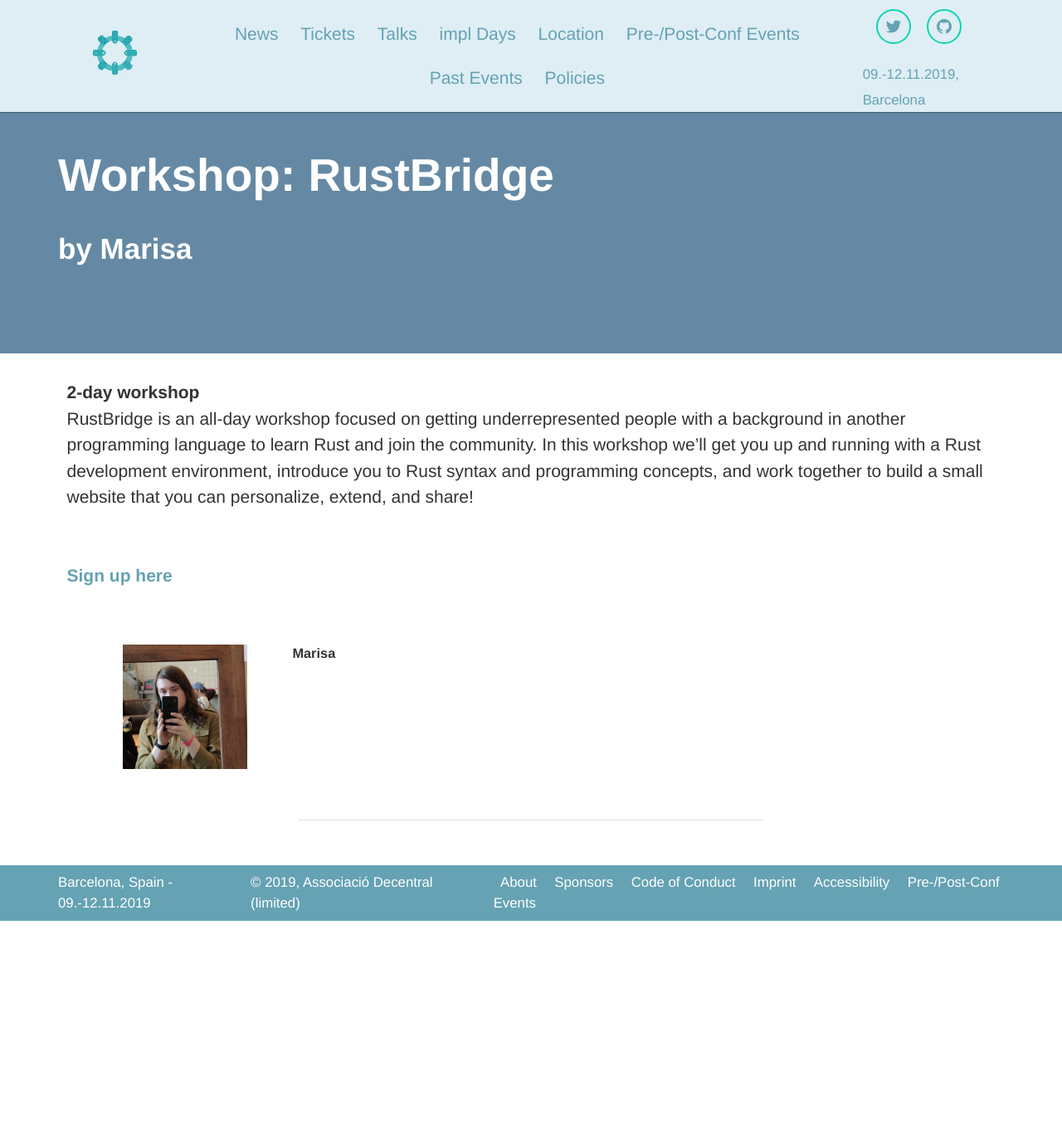
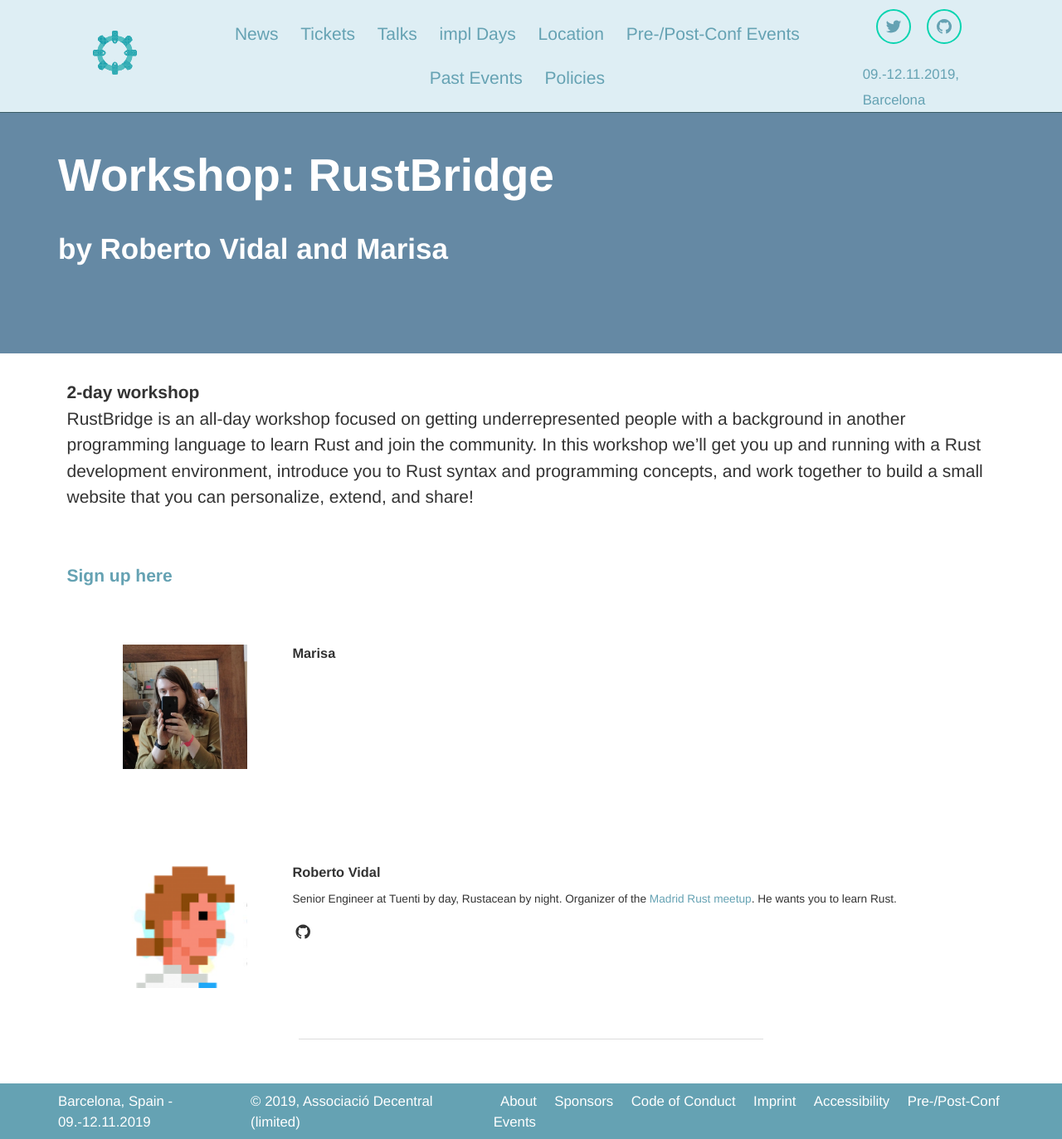
Before and after one commit to RustFestEU/barcelona.rustfest.eu, a Jekyll site: the page built from _sessions/rustbridge.md, in a window 1280 px wide. Shown: the whole page at 83% size. Built offline with Jekyll 4.4.1, drawn with Linux system fonts in a browser that asks for light colours; nearby versions of some CDN libraries; before the commit the page ends 1110 px from its top, so only the background shows below that.

Commit message:
Add roberto

```diff
--- a/_data/speakers.yml
+++ b/_data/speakers.yml
@@ -270,3 +270,13 @@
     Currently he is writing his PhD thesis at TU Bergakademie Freiberg, Germany,
     where he builds a database system for geoscientist to collaborate on their work
     and which allows others to reproduce their results.
+
+rvidal:
+  name: Roberto Vidal
+  thumbnailUrl: rvidal.png
+  links:
+    - icon: github
+      link: https://github.com/jrvidal
+  desc: |
+    Senior Engineer at Tuenti by day, Rustacean by night. Organizer of the [Madrid Rust meetup](https://www.meetup.com/MadRust/).
+    He wants you to learn Rust.
--- a/_layouts/meta-twitter-card-generator.html
+++ b/_layouts/meta-twitter-card-generator.html
@@ -303,7 +303,7 @@
         ["ferris.png", "WebRTC with GStreamer and Tokio", "Workshop", "by Sebastian Dröge"],
         [["lislis.jpg", "ferris.png"], "2D game programming with Rust", "Workshop", "by Lisa Passing & Ramón Huidobro"],
         ["ferris.png", "Rust and eBPF", "Workshop", "by Red Sift"],
-        [["marisa.jpg", "ferris.png"], "RustBridge", "Workshop", "by Marisa & more"],
+        [["marisa.jpg", "rvidal.png"], "RustBridge", "Workshop", "by Marisa & Roberto Vidal"],
         ["ferris.png", "<tbd>", "Workshop", "by Georg Semmler"],
     ];
     var card = document.querySelector('.card.single');
```
Also changed, not shown: _sessions/rustbridge.md (+1 -0 lines), assets/social/rustbridge.png, assets/speakers/rvidal.png (added).
